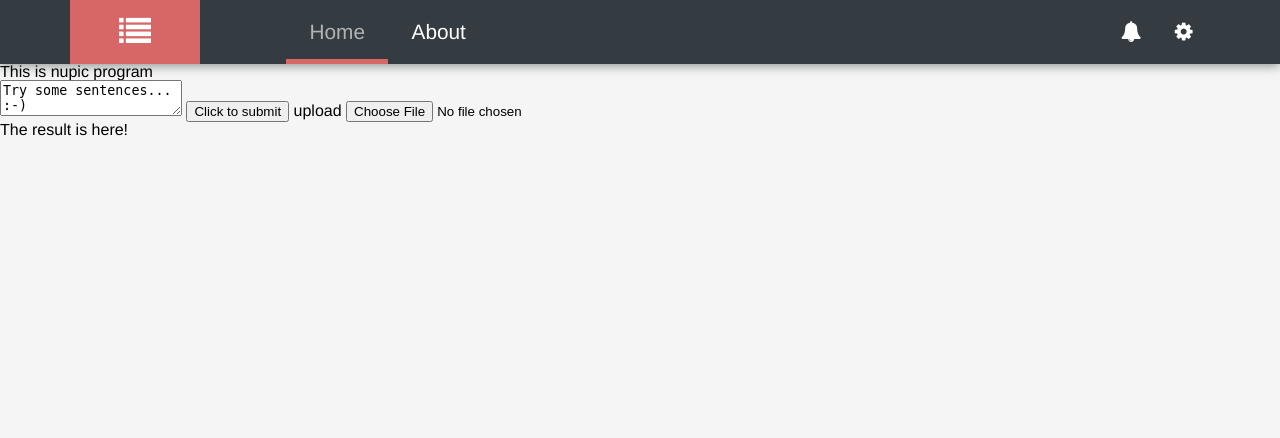
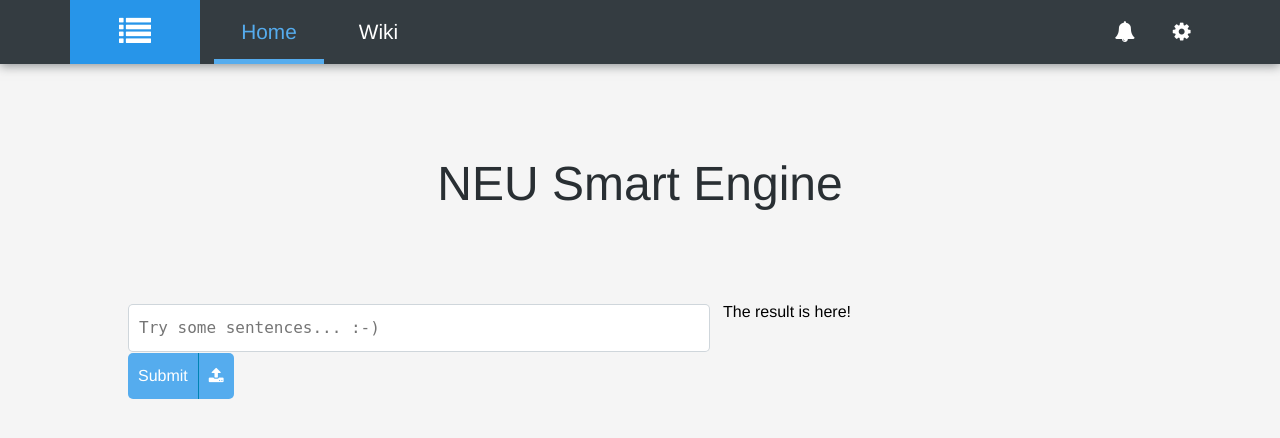
Before and after one commit to HippoCracker/NuPIC_web, a PHP site: page / in a window 1280 px wide. Shown: the top 438 px of the page. Run offline with PHP 8.4, Linux system fonts and the light colour scheme; some libraries are stand-ins or nearby versions.

Commit message:
Custom banner and input textarea, submit button

```diff
--- a/app/components/sass/_layout.scss
+++ b/app/components/sass/_layout.scss
@@ -6,6 +6,6 @@ $susy: (
 	global-box-sizing: border-box
 );
 
-.wrap {
+.wrap, .contents {
 	@include container();
 }
--- a/app/components/sass/_variables.scss
+++ b/app/components/sass/_variables.scss
@@ -22,5 +22,5 @@ $font-primary: "Helvetica Neue",Helvetica,Arial,sans-serif;
 
 $default-border-radius: 5px;
 
-$content-z-index: 2;
-$lr-z-index: 3
+$header-z-index: 2;
+$contents-z-index: 3
--- a/app/css/style.css
+++ b/app/css/style.css
@@ -72,19 +72,19 @@ body {
 }
 
 /* line 9, ../components/sass/_layout.scss */
-.wrap {
+.wrap, .contents {
   max-width: 1140px;
   margin-left: auto;
   margin-right: auto;
 }
 /* line 12, ../../../../../.rvm/gems/ruby-2.0.0-p643/gems/susy-2.2.5/sass/susy/output/support/_clearfix.scss */
-.wrap:after {
+.wrap:after, .contents:after {
   content: " ";
   display: block;
   clear: both;
 }
 
-/* line 2, ../components/sass/_modules.scss */
+/* line 3, ../components/sass/_modules.scss */
 header {
   background: #343c41;
   box-shadow: 0 2px 10px rgba(41, 47, 51, 0.5);
@@ -96,13 +96,13 @@ header:after {
   clear: both;
 }
 
-/* line 8, ../components/sass/_modules.scss */
+/* line 9, ../components/sass/_modules.scss */
 header, .logo {
   height: 64px;
   line-height: 64px;
 }
 
-/* line 13, ../components/sass/_modules.scss */
+/* line 14, ../components/sass/_modules.scss */
 header li a {
   height: 59px;
   line-height: 64px;
@@ -115,31 +115,31 @@ header li a {
   clear: both;
 }
 
-/* line 22, ../components/sass/_modules.scss */
+/* line 23, ../components/sass/_modules.scss */
 nav {
-  width: 81.01266%;
+  width: 87.34177%;
   float: right;
   margin-right: 0;
 }
 
-/* line 26, ../components/sass/_modules.scss */
+/* line 27, ../components/sass/_modules.scss */
 .logo {
   width: 11.39241%;
   float: left;
   margin-right: 1.26582%;
   text-align: center;
   font-size: 2rem;
-  background: #D76666;
+  background: #2795e9;
   min-width: 50px;
   color: #ffffff;
   margin-right: 0;
 }
-/* line 35, ../components/sass/_modules.scss */
+/* line 36, ../components/sass/_modules.scss */
 .logo:hover {
-  background: #cc3e3e;
+  background: #2795e9;
 }
 
-/* line 42, ../components/sass/_modules.scss */
+/* line 43, ../components/sass/_modules.scss */
 .left-actions {
   width: 62.02532%;
   float: left;
@@ -151,13 +151,13 @@ nav {
   display: block;
   clear: both;
 }
-/* line 45, ../components/sass/_modules.scss */
+/* line 46, ../components/sass/_modules.scss */
 .left-actions li {
   width: 17.72152%;
   min-width: 90px;
 }
 
-/* line 52, ../components/sass/_modules.scss */
+/* line 53, ../components/sass/_modules.scss */
 .right-actions {
   width: 11.39241%;
   float: right;
@@ -171,7 +171,7 @@ nav {
   clear: both;
 }
 
-/* line 58, ../components/sass/_modules.scss */
+/* line 59, ../components/sass/_modules.scss */
 nav a {
   postion: relative;
   bottom: -1px;
@@ -184,19 +184,19 @@ nav a {
   display: inline-block;
   width: 100%;
 }
-/* line 70, ../components/sass/_modules.scss */
+/* line 71, ../components/sass/_modules.scss */
 nav a:hover {
   color: #b3b3b3;
-  border-bottom: 5px solid #D76666;
+  border-bottom: 5px solid #55ACEE;
 }
 
-/* line 76, ../components/sass/_modules.scss */
+/* line 77, ../components/sass/_modules.scss */
 .active {
-  color: #b3b3b3;
-  border-bottom: 5px solid #D76666;
+  color: #55ACEE;
+  border-bottom: 5px solid #55ACEE;
 }
 
-/* line 81, ../components/sass/_modules.scss */
+/* line 82, ../components/sass/_modules.scss */
 li {
   float: left;
   width: 50%;
@@ -207,3 +207,93 @@ li:after {
   display: block;
   clear: both;
 }
+
+/* line 89, ../components/sass/_modules.scss */
+.contents {
+  width: 80%;
+  margin-left: auto;
+  margin-right: auto;
+}
+
+/* line 95, ../components/sass/_modules.scss */
+.banner {
+  height: 240px;
+  line-height: 240px;
+  text-align: center;
+  font-size: 3rem;
+  color: #292f33;
+  font-weight: 200;
+}
+
+/* line 104, ../components/sass/_modules.scss */
+.banner span {
+  font-weight: 500;
+}
+
+/* line 112, ../components/sass/_modules.scss */
+.input-text {
+  width: 62.02532%;
+  float: left;
+  margin-right: 1.26582%;
+  -moz-border-radius: 5px;
+  -webkit-border-radius: 5px;
+  border-radius: 5px;
+  max-width: 560px;
+  height: 30px;
+  line-height: 30px;
+  outline: none;
+  resize: none;
+  border: 1px solid rgba(136, 153, 166, 0.4);
+  font-size: 1rem;
+  color: #40494f;
+  padding: 8px 10px;
+}
+
+/* line 126, ../components/sass/_modules.scss */
+.submit-btn, .upload-btn {
+  position: relative;
+  top: 1px;
+  height: 36px;
+  line-height: 36px;
+  display: inline-block;
+  text-decoration: none;
+  background: #55ACEE;
+  float: left;
+  padding: 5px 10px;
+  color: #ffffff;
+}
+/* line 138, ../components/sass/_modules.scss */
+.submit-btn:hover, .upload-btn:hover {
+  background: #2795e9;
+}
+
+/* line 143, ../components/sass/_modules.scss */
+.submit-btn {
+  border-top-left-radius: 5px;
+  border-bottom-left-radius: 5px;
+  border-right: 1px solid #0084B4;
+}
+
+/* line 149, ../components/sass/_modules.scss */
+.upload-btn {
+  border-top-right-radius: 5px;
+  border-bottom-right-radius: 5px;
+}
+
+/* line 154, ../components/sass/_modules.scss */
+#file-upload {
+  display: none;
+}
+
+/* line 158, ../components/sass/_modules.scss */
+.btn-group {
+  width: 74.68354%;
+  float: left;
+  margin-right: 1.26582%;
+}
+/* line 3, ../components/sass/_mixins.scss */
+.btn-group:after {
+  content: " ";
+  display: block;
+  clear: both;
+}
--- a/app/index.html
+++ b/app/index.html
@@ -14,7 +14,7 @@
 				<section class="left-actions">
 					<ul>
 						<li><a href="#" class="active">Home</a></li>
-						<li><a href="#">About</a></li>
+						<li><a href="#">Wiki</a></li>
 					</ul>
 				</section>
 				<secion class="right-actions">
@@ -27,13 +27,15 @@
 		</div>
 	</header>
 	<div class="contents">
-		<section class="banner">This is nupic program</section>
-		<section class="upload-form">
+		<section class="banner"><h1><span>NEU</span> Smart Engine</h1></section>
+		<section class="form-container">
 			<form>
-				<textarea name="input-text">Try some sentences... :-)</textarea>
-				<button name="submit-btn">Click to submit</button>
-				<label for="file-upload">upload</label>
-				<input type="file" id ="file-upload" name="#">
+				<textarea class="input-text" placeholder="Try some sentences... :-)"></textarea>
+				<section class="btn-group">
+					<a href="#" class="submit-btn">Submit</a>
+					<label for="file-upload" class="upload-btn"><i class="fa fa-upload"></i></label>
+					<input type="file" id ="file-upload" name="#">
+				</section>
 			</form>
 		</section>
 		<section class="results">
```
Also changed, not shown: app/components/sass/_modules.scss (+84 -8 lines), app/css/main.css (deleted).
